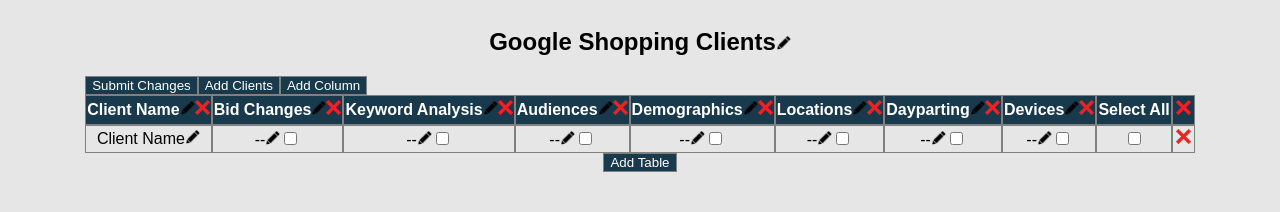
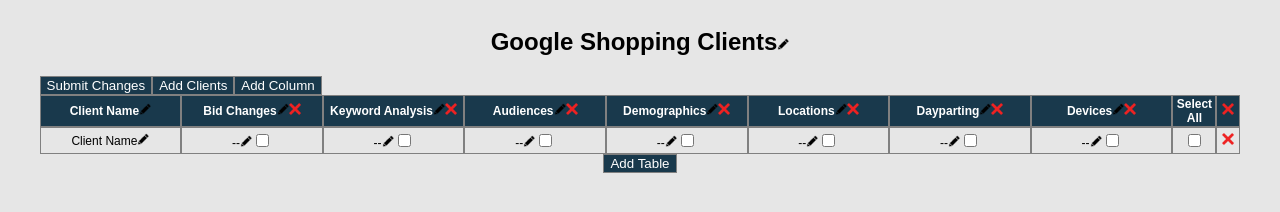
Before and after one commit to alexander-littleton/csaTools, a plain HTML site: page csaTools/clientsheet.html in a window 1280 px wide. Drawn offline with Linux system fonts and the light colour scheme.

Commit message:
Updated formatting of clientsheet

```diff
--- a/csaTools/clientsheetscript.js
+++ b/csaTools/clientsheetscript.js
@@ -32,6 +32,40 @@
     ]
 }
 
+//builds JSON for localstorage
+const buildLocalDataObj = function(){
+    let dataArr = []
+    document.querySelectorAll('.tableContainer').forEach(tableContainer => {
+        let defaultObject = {
+            name:'',
+            columns:[],
+            rows:[]
+        }
+
+        //Adds name to obj
+        defaultObject.name = tableContainer.querySelector('h2 span').innerText
+
+        //Adds columns to obj
+        for (let i = 0; i < tableContainer.querySelectorAll('th').length-2; i++) {
+            const e = tableContainer.querySelectorAll('th')[i];
+            defaultObject.columns.push(e.querySelector('span').innerText)
+        }
+
+        //Adds Rows and Cells to obj
+        let tableRows = tableContainer.querySelector('tbody').querySelectorAll('tr');
+        for (let i = 0; i < tableRows.length; i++) {
+            const e = tableRows[i];
+            let row = [];
+            for (let i2 = 0; i2 < e.querySelectorAll('span').length; i2++) {
+                const f = e.querySelectorAll('span')[i2];
+                row.push(f.innerText);
+            };
+            defaultObject.rows.push(row);
+        };
+        dataArr.push(defaultObject);
+    });
+    localStorage.setItem('scClientTables', JSON.stringify(dataArr));
+};
 
 //buildtable
 const buildTable = function(table) {
@@ -64,7 +98,10 @@
             const tableID = $(this).data('tableID')
             $(`.t${tableID}Checkbox:checkbox:checked`).siblings('.editable').text(newdate);
             $(`#t${tableID}`).find(`input[type='checkbox']`).prop('checked',false)
+
+            buildLocalDataObj()
         });
+
     $(`#t${tableCount}buttonWrapper`).append(scButton);
 
     //addrows button + unhide client input on click
@@ -108,8 +145,14 @@
     $(`#t${tableCount}Header`).append($(`<tr class="t${tableCount}HeaderRow headerRow">`));
 
     //builds header row
+    let clmcount = 0
     table.columns.forEach(e => {
+        if (clmcount!=0){
         $(`.t${tableCount}HeaderRow`).append($(`<th class="column"><span class='editable'>${e}</span><img src='assets/editPencil.png' class='editPencil'><img src="assets/redX.png" class="redX delColumn"></th>`));
+        } else {
+            $(`.t${tableCount}HeaderRow`).append($(`<th class="column"><span class='editable'>${e}</span><img src='assets/editPencil.png' class='editPencil'></th>`));
+        }
+        clmcount+=1
     });
 
     //Adds select all and delete columns to header
@@ -126,7 +169,7 @@
     container.append($(`<input type="submit" class="addTable" value="Add Table">`));
 
     //Row sorting functions
-    $('th').click(function(){
+    $('th').on('click', '*:not(img)', function(){
         const table = $(this).parents('table').eq(0)
         let rows = table.find('tr:gt(0)').toArray().sort(comparer($(this).index()))
         this.asc = !this.asc;
@@ -142,8 +185,9 @@
     function getCellValue(row, index){ return $(row).children('td').eq(index).text() }
     //
     tableCount+=1;
+    buildLocalDataObj()
 };
-
+//end Build Table
 
 const addRow = function(rowData, tableID, notify=false){
     const columnCount = $(`#t${tableID}Header tr th`).length;
@@ -170,21 +214,26 @@
     if (notify){
         $('.alert').css('display','block')
     }
+    buildLocalDataObj()
 };
 
  //--->make cells and column text editable > start
+ let previousString = ''
  $(document).on('click', '.editPencil', function(event){
     //make editable
+    previousString=$(this).siblings('span').text()
     $(this).siblings('span').attr('contenteditable', 'true');
     $(this).siblings('span').focus();
     $(this).siblings('span').addClass('editing');
 })
 //--->save text edits
-$(document).on('focusout', '.editable', function(event){
-    $(this).attr('contenteditable', 'false')
-    $(this).removeClass('editing');
-})
-//
+$(document).on('keydown', '.editable', function(e){
+    if (e.keyCode==13){
+        $(this).attr('contenteditable', 'false')
+        $(this).removeClass('editing');
+        buildLocalDataObj()
+    }
+});
 
 //selects all items in row
 $(document).on('change', '.selectAll', function(event){
@@ -197,11 +246,9 @@
     };
 });
 
-//Prevents new line when pressing enter while editing
-$(document).on('keydown', '.editable', function(e){
-    if (e.keyCode==13){
-        e.preventDefault()
-    }
+//Create new table button
+$(document).on('click', '.addTable', function() {
+    buildTable(sampleTable);
 });
 
 //Delete Column
@@ -211,6 +258,7 @@
         const parentTable=$(this).parents('table');
         const rows = parentTable.find('tr');
         rows.children(`:nth-child(${columnIndex+1})`).remove();
+        buildLocalDataObj()
     }
 });
 
@@ -218,6 +266,7 @@
 $(document).on('click', '.delRow', function() {
     if (confirm('Are you sure you want to delete this row? This action cannot be undone.')) {
         $(this).closest('tr').remove();
+        buildLocalDataObj()
     };
 });
 
@@ -225,55 +274,20 @@
 $(document).on('click', '.delTable', function() {
     if (confirm('Are you sure you want to delete this table? This action cannot be undone.')) {
         if (confirm('Are you absolutely sure you want to permanently delete this table?')) {
-            $(this).closest('.tableContainer').remove()
-        }
-    }
+            $(this).closest('.tableContainer').remove();
+            buildLocalDataObj()
+        };
+    };
 });
 
-const buildLocalDataObj = function(){
-    let dataArr = []
-    document.querySelectorAll('tableContainer').forEach(tableContainer => {
-        let defaultObject = {
-            name:'',
-            columns:[],
-            rows:[]
-        }
-        tableContainer.querySelector('h2').innerText
-    })
-};
+$(document).on('click','.addColumn', function(){
+    $(this)
+})
 
-const pushToLocalData = function() {
-
-};
-
-
-
-const addColumn = function(columnName="newColumn"){
-
-}
-
-const removeColumn = function(){
-
-}
-
-const removeTable = function(){
-
-}
-
-const selectRow = function(){
-
-}
-
-//generates initial table
+//Generates table on first site visit
 if (!localData) {
     buildTable(sampleTable);
 } else {
-localData.tables.forEach(e => {
+localData.forEach(e => {
     buildTable(e)
 })};
-
-
-//Row removing function
-
-
-//Add Table Button
--- a/csaTools/style.css
+++ b/csaTools/style.css
@@ -1,12 +1,12 @@
 html {
     height: 100%;
     background-color: rgb(230, 230, 230);
-    overflow: scroll;
 }
 
 #tableWrapper {
     display: inline-block;
 }
+
 body {
     text-align: center;
     font-family: 'Glober Regular', sans-serif;
@@ -14,35 +14,74 @@
     font-weight: normal;
 }
 
+tbody {
+    overflow-y: scroll;
+    scrollbar-width: 0px;
+    display: block;
+    max-height: 75vh;
+    width: 100%;
+    }
+
+thead{
+    display:table;
+    width:100%;
+    table-layout:fixed;
+}
+tbody tr{
+    display: table;
+    width:100%;
+    table-layout:fixed;
+}
+th,td{
+    width:auto;
+}
 table {
     margin: auto;
     text-align: center;
     border-collapse: unset;
     border-spacing: 0;
-    white-space: nowrap;
+    white-space: normal;
+    display: block;
+    width: 95%;
 }
 
 th {
     border: 1px solid gray;
 }
+::-webkit-scrollbar{
+    display: none;
+}
 
 td {
     border: 1px solid gray;
     padding: 3px;
+    font-size: 12px;
 }
+
+td:last-child,th:last-child{
+    width:20px;
+    padding: 1px;
+}
+
+td:nth-last-child(2),th:nth-last-child(2){
+    width: 40px;
+    padding:1px;
+}
+
 .headerRow{
     height: 30px;
     background-color: rgb(25, 57, 76);
     color: white;
+    font-size: 12px;
 }
 .editPencil {
-    max-height: 15px;
-    max-width: 15px;
+    max-height: 12px;
+    max-width: 12px;
 }
 
 .redX {
-    max-height: 15px;
-    max-width: 15px;
+    max-height: 12px;
+    max-width: 12px;
 }
 
 input {
@@ -53,6 +92,8 @@
 
 .buttonWrapper {
     text-align: left;
+    width: 95%;
+    margin: auto;
 }
 
 #textInputContainer {
```
